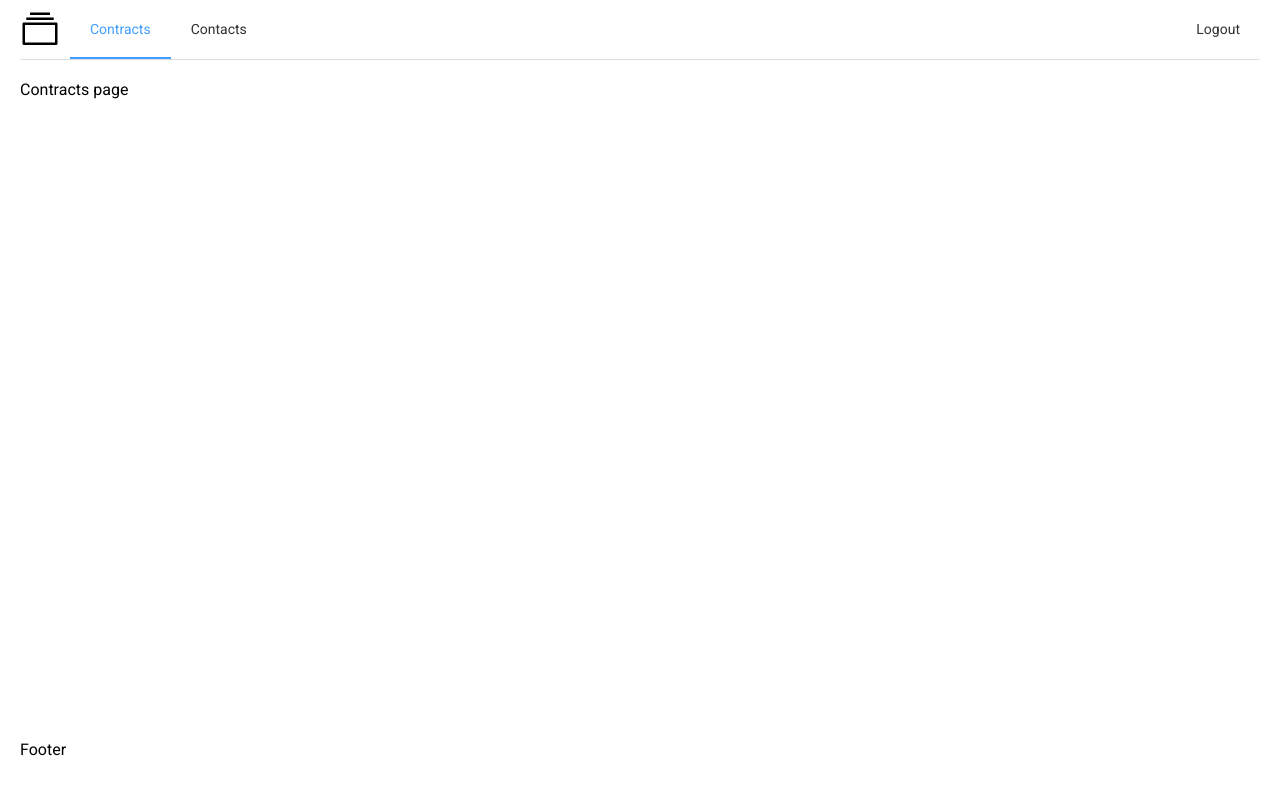
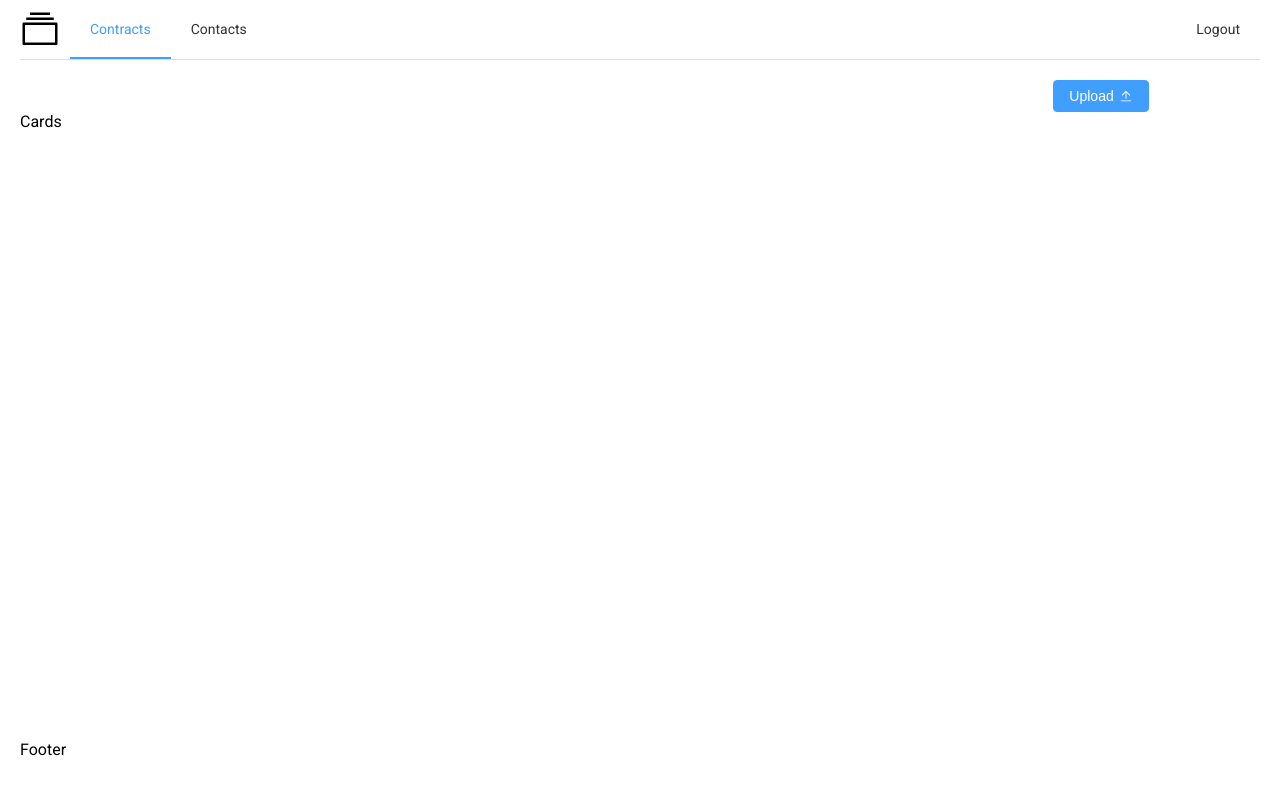
Before and after one commit to lewandy/dsign, a Vue app in the folder app/: page / in a window 1280 px wide. Shown: the top 794 px of the page. Built offline with nearby package versions, Linux system fonts and the light colour scheme.

Commit message:
wip: main page

```diff
--- a/app/src/pages/Contracts.vue
+++ b/app/src/pages/Contracts.vue
@@ -1,17 +1,30 @@
 <template>
-  <el-container class="contracts__container">Contracts page</el-container>
+  <el-row justify="end">
+    <el-col :span="4">
+      <el-button type="primary">
+        Upload
+        <el-icon class="el-icon--right">
+          <Upload />
+        </el-icon>
+      </el-button>
+    </el-col>
+  </el-row>
+  <el-row>
+    <el-col :span="24">Cards</el-col>
+  </el-row>
 </template>
 
 <script lang="ts">
 import { defineComponent } from "vue"
+import { Upload } from "@element-plus/icons-vue"
 
 export default defineComponent({
   name: "Contracts",
+  components: {
+    Upload
+  }
 })
 </script>
 
 <style scoped>
-.contracts__container {
-  height: 100%;
-}
 </style>
```
Also changed, not shown: app/components.d.ts (+14 -13 lines), app/src/App.vue (+12 -0 lines).
